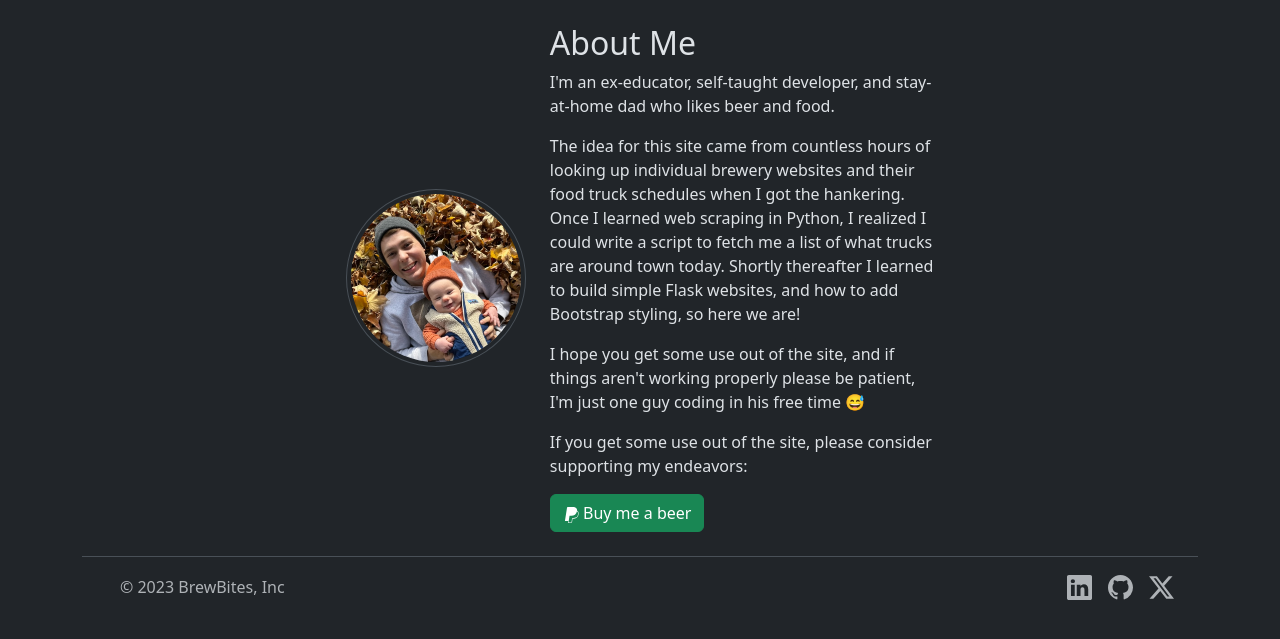
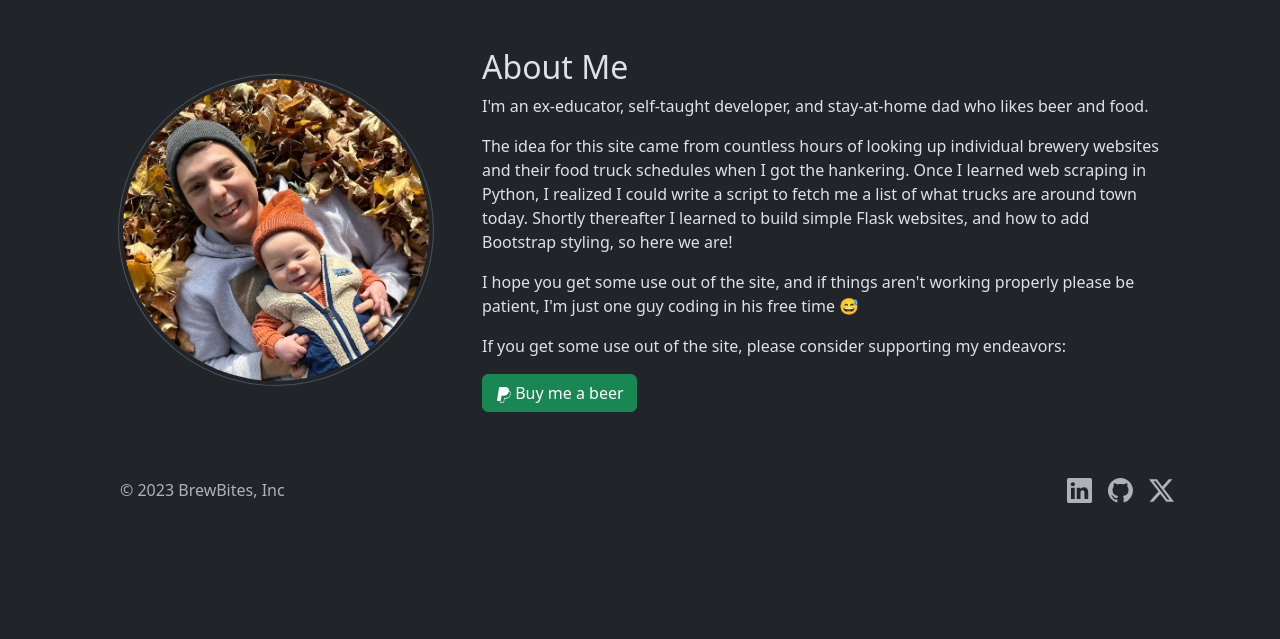
Before and after one commit to bluescreenlife/brewbites_app, a Flask app: page /about in a window 1280 px wide. Shown: the part 89-728 px from the top of the page. Run offline with Flask 3, Linux system fonts and the light colour scheme.

Commit message:
updated css styling

```diff
--- a/templates/about.html
+++ b/templates/about.html
@@ -1,11 +1,11 @@
 {% include "header.html" %}
 <!-- Main Content-->
-<main class="mb-4">
+<main class="my-5">
   <div class="container px-4 px-lg-5">
     <div class="row gx-4 gx-lg-5 justify-content-center">
-        <div class="col-md-10 col-lg-8 col-xl-7">
-          <div class="row">
-            <div class="col-md-12 col-lg-4 mb-3 mb-lg-0 d-flex justify-content-center align-items-center">
+      <div
+        class="col-8 col-lg-4 mb-3 mb-lg-0 d-flex justify-content-center align-items-center p-4"
+      >
         <img
           src="../static/images/about/9CB937E4-6FC5-4B9B-9C63-F178C8B262DE_1_105_c.jpeg"
           alt="Your Alt Text"
@@ -15,17 +15,16 @@
       <div class="col-md-12 col-lg-8 mt-3 mt-lg-0">
         <h2>About Me</h2>
         <p>
-                I'm an ex-educator, self-taught developer, and stay-at-home dad
-                who likes beer and food.
+          I'm an ex-educator, self-taught developer, and stay-at-home dad who
+          likes beer and food.
         </p>
         <p>
           The idea for this site came from countless hours of looking up
-                individual brewery websites and their food truck schedules when I
-                got the hankering. Once I learned web scraping in Python, I
-                realized I could write a script to fetch me a list of what trucks
-                are around town today. Shortly thereafter I learned to build
-                simple Flask websites, and how to add Bootstrap styling, so here
-                we are!
+          individual brewery websites and their food truck schedules when I got
+          the hankering. Once I learned web scraping in Python, I realized I
+          could write a script to fetch me a list of what trucks are around town
+          today. Shortly thereafter I learned to build simple Flask websites,
+          and how to add Bootstrap styling, so here we are!
         </p>
         <p>
           I hope you get some use out of the site, and if things aren't working
@@ -36,7 +35,9 @@
           If you get some use out of the site, please consider supporting my
           endeavors:
         </p>
-                <a href="https://paypal.me/AndrewVanderLeest?country.x=US&locale.x=en_US">
+        <a
+          href="https://paypal.me/AndrewVanderLeest?country.x=US&locale.x=en_US"
+        >
           <button type="button" class="btn btn-success">
             <svg
               xmlns="http://www.w3.org/2000/svg"
@@ -56,7 +57,5 @@
       </div>
     </div>
   </div>
-      </div>
-    </div>
 </main>
 {% include "footer.html" %}
--- a/templates/footer.html
+++ b/templates/footer.html
@@ -1,6 +1,6 @@
 <! -- footer -- !>
 <div class="container">
-    <footer class="d-flex flex-wrap justify-content-between align-items-center py-3 my-4 border-top">
+    <footer class="d-flex flex-wrap justify-content-between align-items-center py-3 my-4">
       <div class="col-md-4 d-flex align-items-center">
         <a href="/" class="mb-3 me-2 mb-md-0 text-body-secondary text-decoration-none lh-1">
           <svg class="bi" width="30" height="24"><use xlink:href="#bootstrap"></use></svg>
```
Lines whose indentation alone changed are shown as unchanged.
